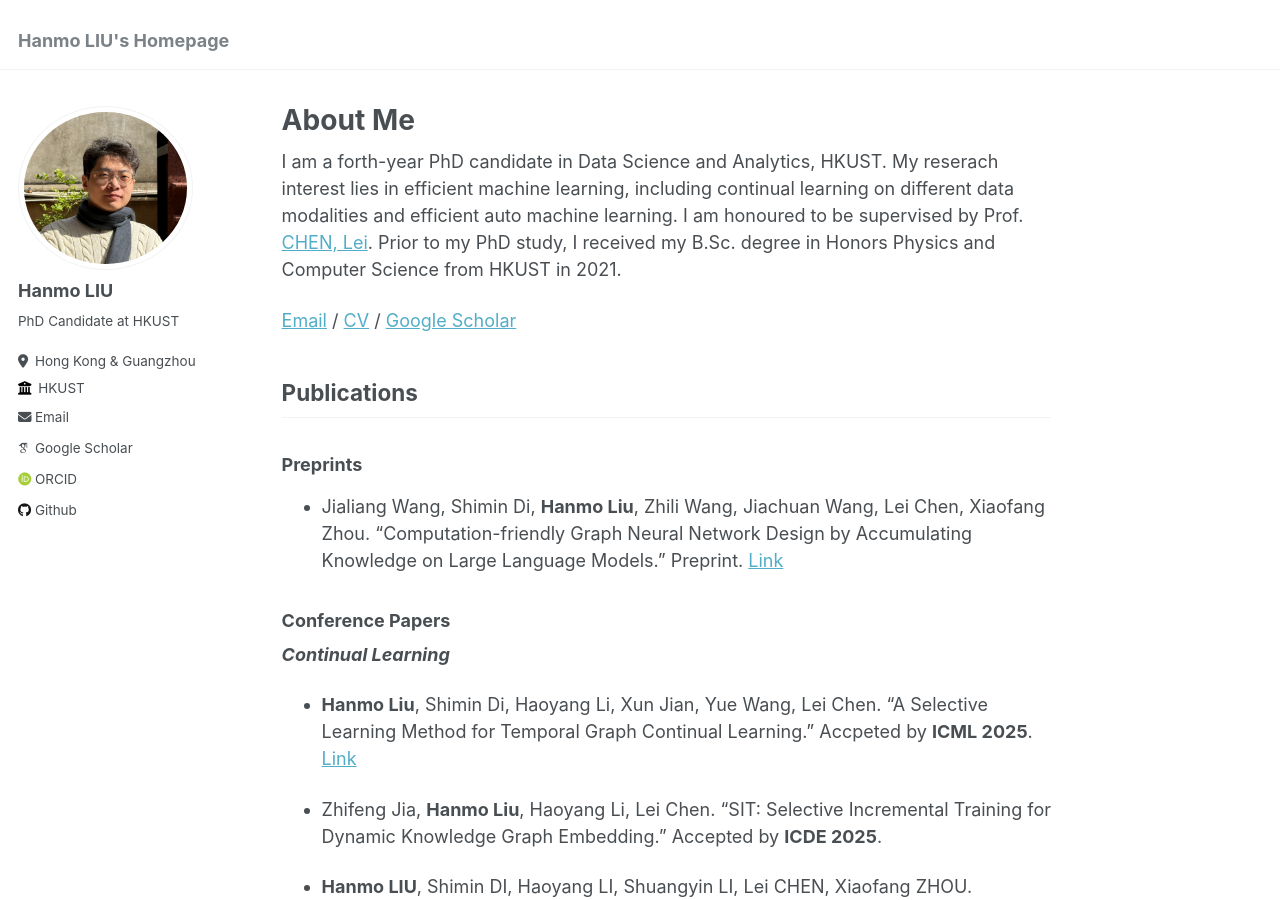
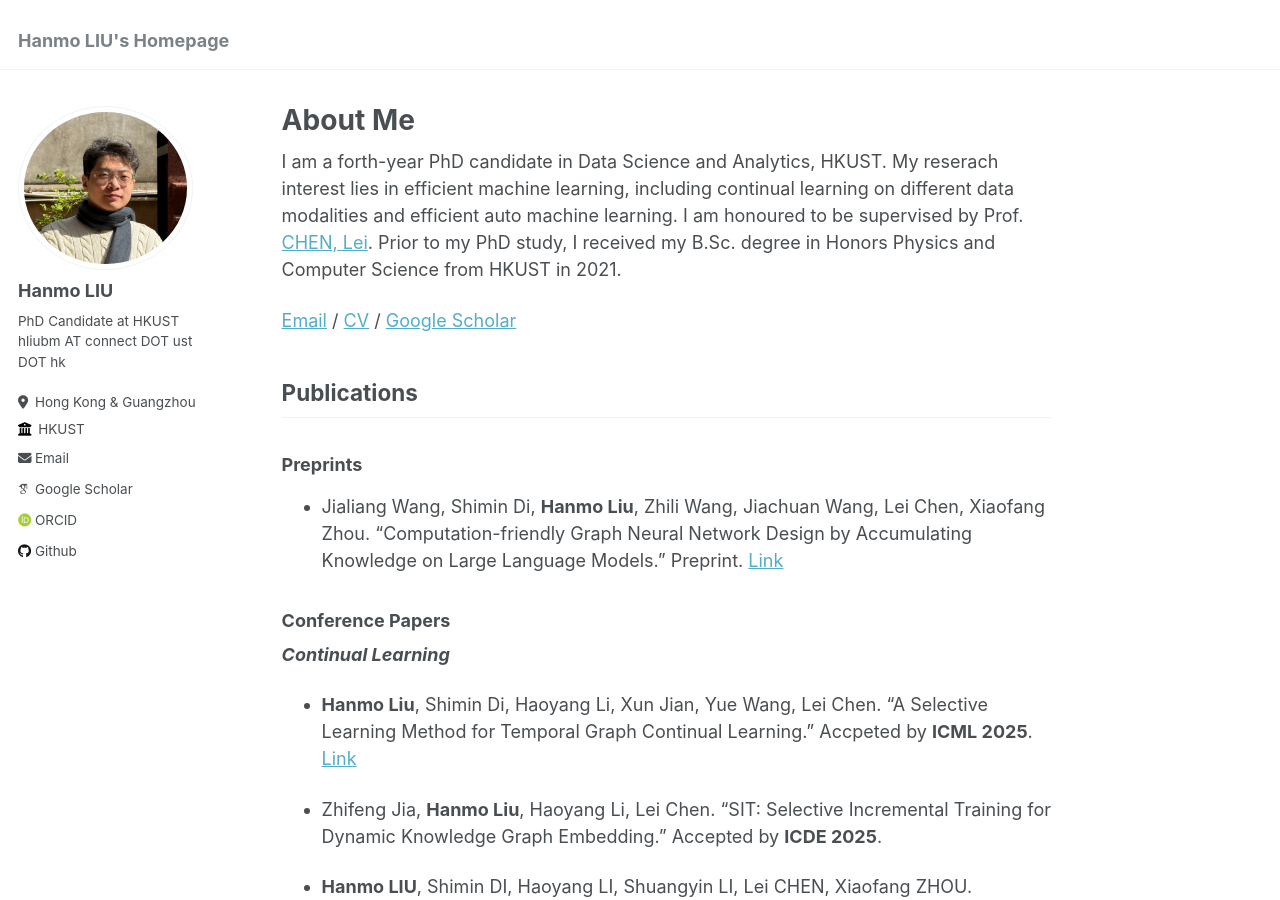
Before and after one commit to liuhanmo321/liuhanmo321.github.io, a Jekyll site: the page built from _pages/about.md, in a window 1280 px wide and 900 px high. Built offline with Jekyll 4.4.1, drawn with Linux system fonts in a browser that asks for light colours; some web fonts are replaced.

Commit message:
Update info

```diff
--- a/_config.yml
+++ b/_config.yml
@@ -24,7 +24,7 @@ author:
   avatar           : "myself.jpg"
   name             : "Hanmo LIU"
   pronouns         : # example: "she/her"
-  bio              : "PhD Candidate at HKUST"
+  bio              : "PhD Candidate at HKUST \n hliubm AT connect DOT ust DOT hk"
   location         : "Hong Kong & Guangzhou"
   employer         : "HKUST"
   uri              : #https://liuhanmo321.github.io
```
